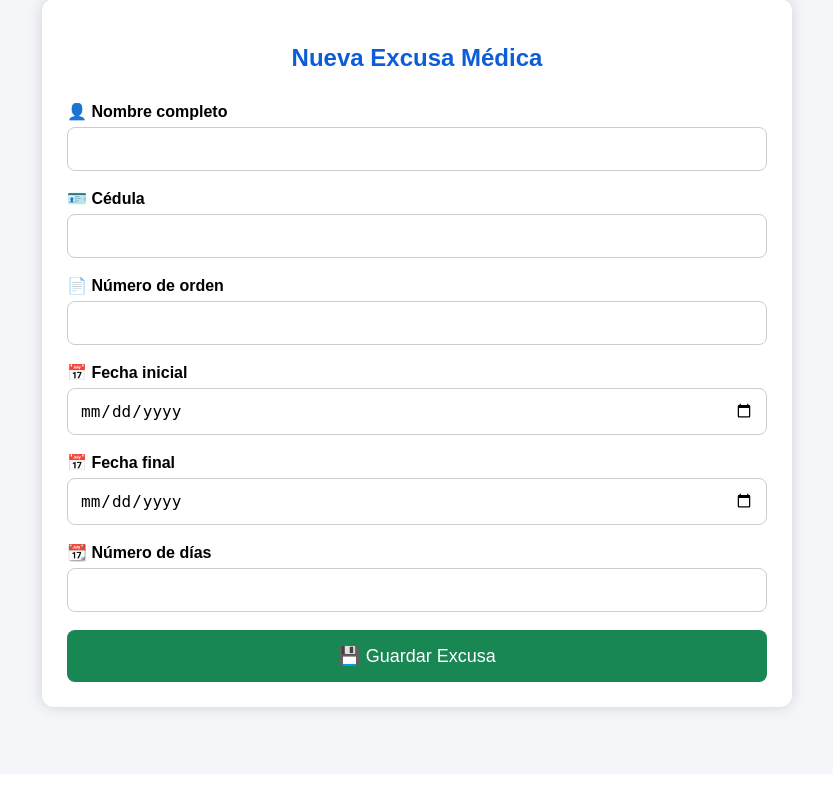
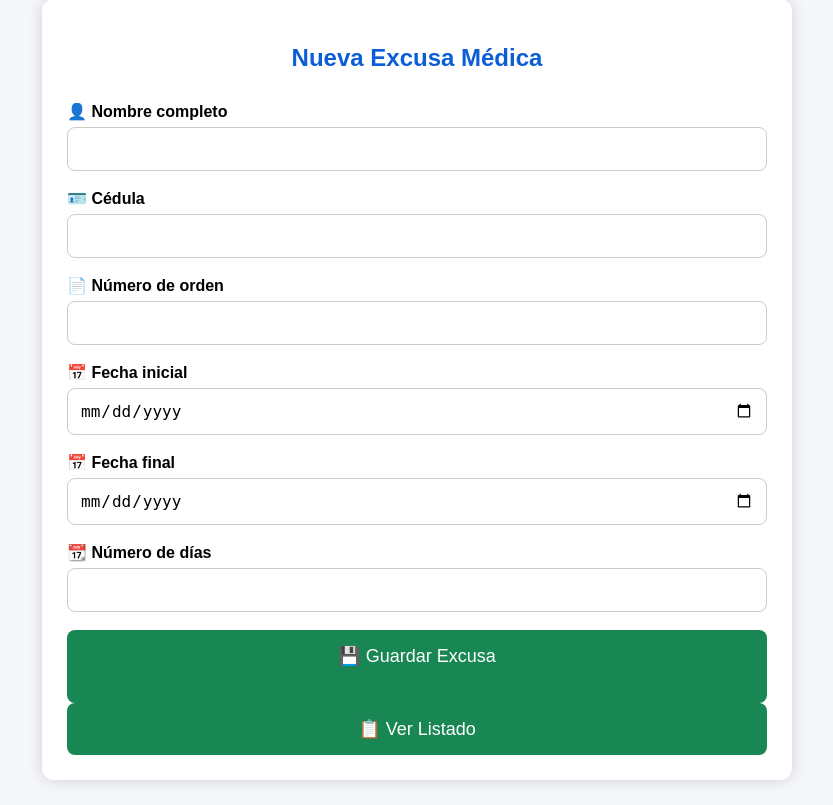
Before and after one commit to danmjp19-boop/control-excusados, a Flask app: template templates/resultado.html in a window 1280 px wide. Shown: the part 26-831 px from the top of the page, without its empty margins (223-1056 px from the left). Before the commit the page ends 743 px from the top, so only its background shows below. Run offline with Flask 3, Linux system fonts and the light colour scheme; the template is opened without the code that fills it, so the values that code supplies are empty.

Commit message:
Update resultado.html

```diff
--- a/templates/resultado.html
+++ b/templates/resultado.html
@@ -92,7 +92,14 @@ button:hover{
 
 <button type="submit">
 💾 Guardar Excusa
-</button>
+
+   <br><br>
+
+<a href="/lista_excusas">
+    <button type="button">
+        📋 Ver Listado
+    </button>
+</a>
 
 </form>
 
```
